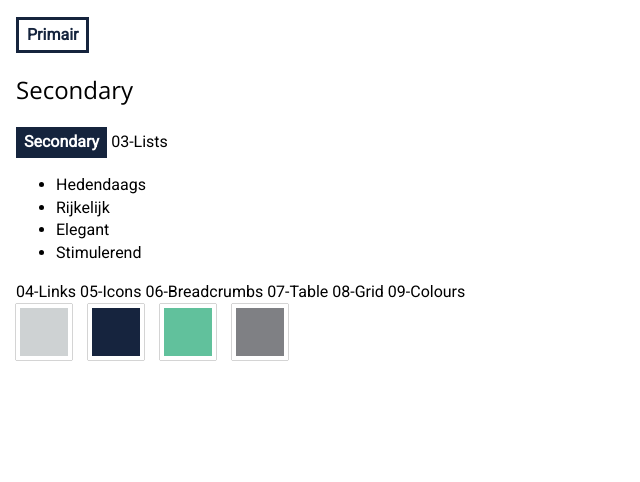
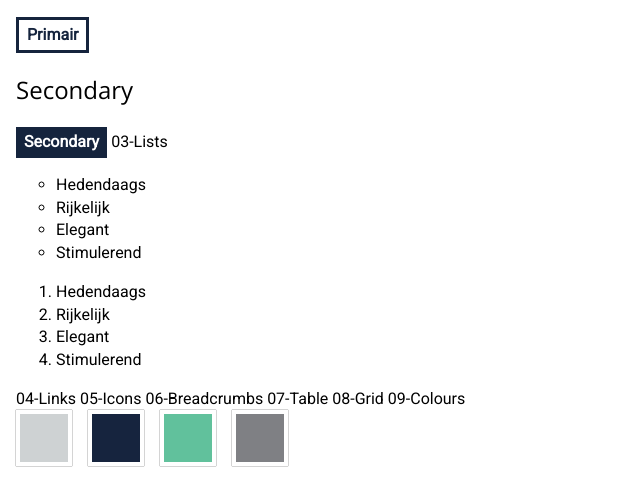
Before and after one commit to yarnstae/1617.webd2, a plain HTML site: page styleguide.html in a window 1280 px wide. Shown: the part 788-1270 px from the top of the page, without its empty margins (0-640 px from the left). Before the commit the page ends 1164 px from the top, so only its background shows below. Drawn offline with nearby package versions, Linux system fonts and the light colour scheme; a web font is replaced by a local one.

Commit message:
added Lists

```diff
--- a/css/main.css
+++ b/css/main.css
@@ -87,3 +87,9 @@ html, body {
 .clearfix::after {
     clear: both;
 }
+
+/* List */
+
+ul {
+  list-style-type: circle;
+}
--- a/styleguide.html
+++ b/styleguide.html
@@ -77,12 +77,19 @@
       <a href="#" class="button button--secondary">Secondary</a>
 
       03-Lists
-      <ul class="keywords clearfix">
+      <ul class="styleguide_list"">
         <li>Hedendaags</li>
         <li>Rijkelijk</li>
         <li>Elegant</li>
         <li>Stimulerend</li>
       </ul>
+
+      <ol>
+        <li>Hedendaags</li>
+        <li>Rijkelijk</li>
+        <li>Elegant</li>
+        <li>Stimulerend</li>
+      </ol>
 
       04-Links
 
```
